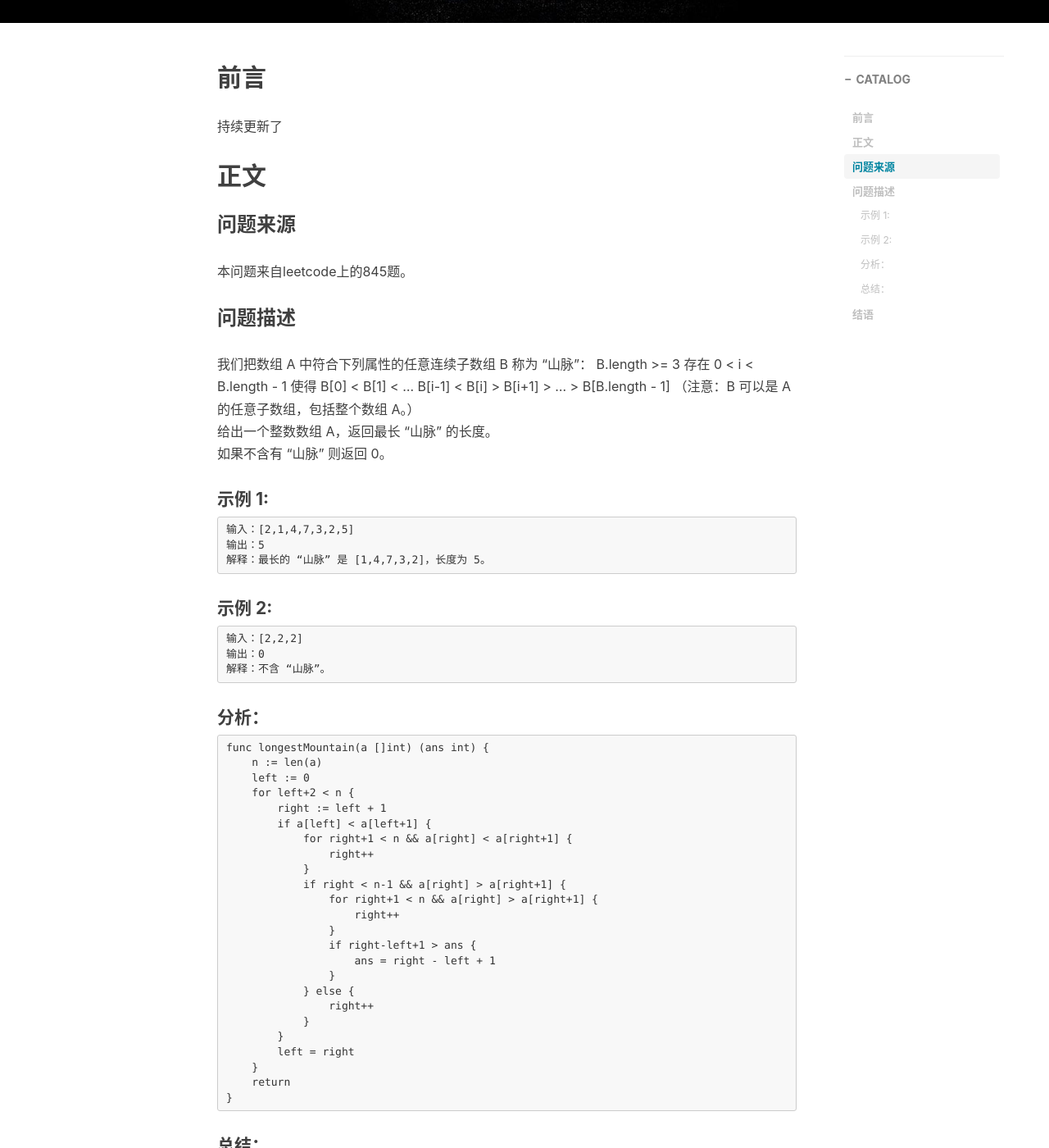
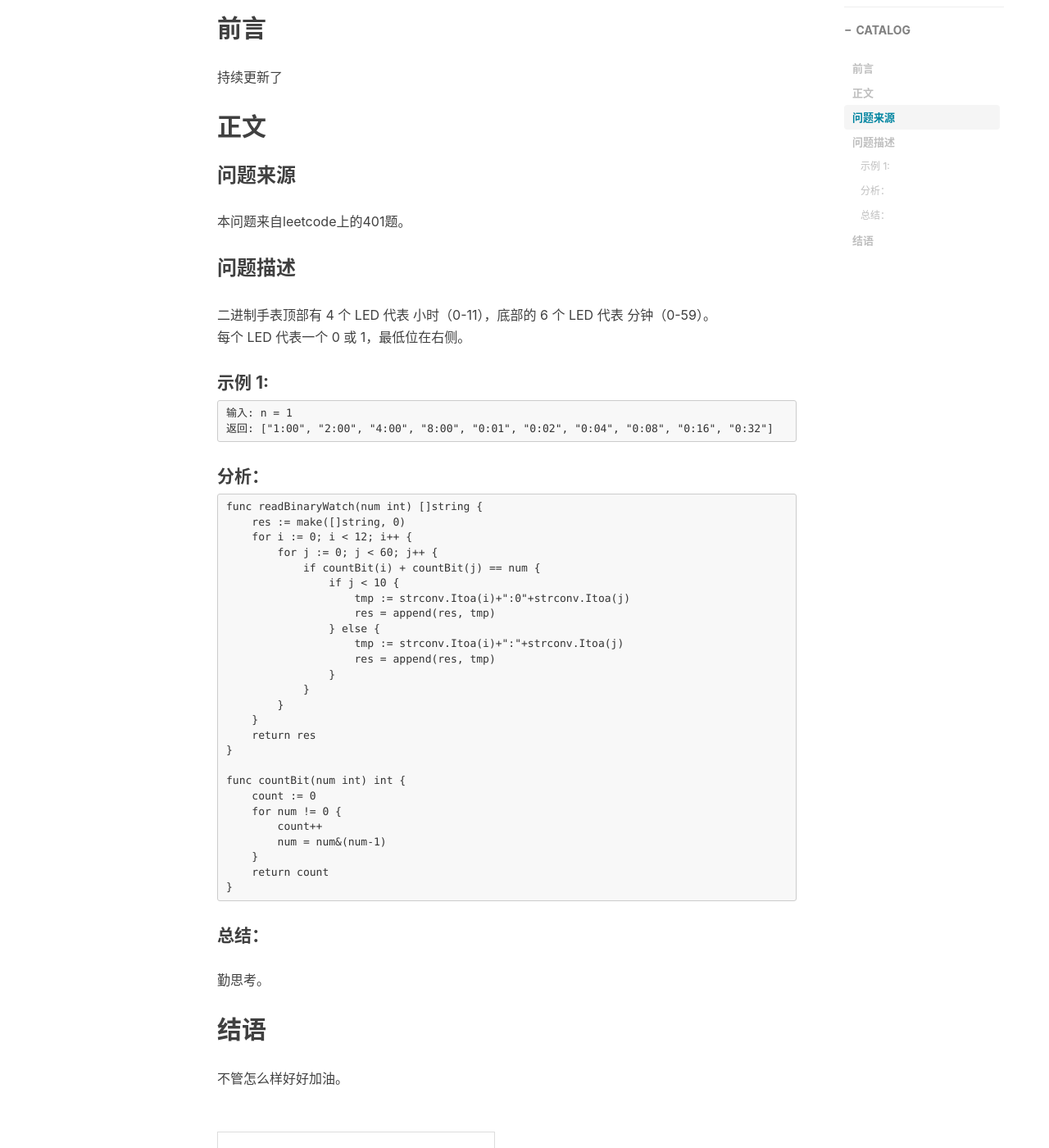
Before and after one commit to pamleft/pamleft.github.io, a Jekyll site: the page built from _posts/2020-11-01-leetcode401二进制手表.md, in a window 1280 px wide and 1400 px high, scrolled down 555 px. Shown: the whole window at 82% size. Built offline with Jekyll 4.4.1, drawn with Linux system fonts in a browser that asks for light colours; nearby versions of some CDN libraries; comment, search, counter and statistics services are not loaded; some of the changed text lies outside the part shown.

Commit message:
20201102

````diff
--- a/_posts/2020-11-01-leetcode401二进制手表.md
+++ b/_posts/2020-11-01-leetcode401二进制手表.md
@@ -1,7 +1,7 @@
 ---
 layout:     post
-title:      leetcode845数组中的最长山脉
-subtitle:   leetcode 845 Longest Mountain in Array
+title:      leetcode401二进制手表
+subtitle:   leetcode 401 Binary Watch
 author:     BY
 header-img: img/post-bg-universe.jpg
 catalog: true
@@ -18,56 +18,46 @@ tags:
 
 ### 问题来源
 
-本问题来自leetcode上的845题。
+本问题来自leetcode上的401题。
 
 ### 问题描述
 
-我们把数组 A 中符合下列属性的任意连续子数组 B 称为 “山脉”：
-	B.length >= 3
-	存在 0 < i < B.length - 1 使得 B[0] < B[1] < ... B[i-1] < B[i] > B[i+1] > ... > B[B.length - 1]
-（注意：B 可以是 A 的任意子数组，包括整个数组 A。）
-给出一个整数数组 A，返回最长 “山脉” 的长度。
-如果不含有 “山脉” 则返回 0。
+二进制手表顶部有 4 个 LED 代表 小时（0-11），底部的 6 个 LED 代表 分钟（0-59）。
+每个 LED 代表一个 0 或 1，最低位在右侧。
 
 #### 示例 1:
 ```
-输入：[2,1,4,7,3,2,5]
-输出：5
-解释：最长的 “山脉” 是 [1,4,7,3,2]，长度为 5。
-```
-
-#### 示例 2:
-```
-输入：[2,2,2]
-输出：0
-解释：不含 “山脉”。
+输入: n = 1
+返回: ["1:00", "2:00", "4:00", "8:00", "0:01", "0:02", "0:04", "0:08", "0:16", "0:32"]
 ```
 
 #### 分析：
 ```
-func longestMountain(a []int) (ans int) {
-    n := len(a)
-    left := 0
-    for left+2 < n {
-        right := left + 1
-        if a[left] < a[left+1] {
-            for right+1 < n && a[right] < a[right+1] {
-                right++
-            }
-            if right < n-1 && a[right] > a[right+1] {
-                for right+1 < n && a[right] > a[right+1] {
-                    right++
+func readBinaryWatch(num int) []string {
+    res := make([]string, 0)
+    for i := 0; i < 12; i++ {
+        for j := 0; j < 60; j++ {
+            if countBit(i) + countBit(j) == num {
+                if j < 10 {
+                    tmp := strconv.Itoa(i)+":0"+strconv.Itoa(j)
+                    res = append(res, tmp)
+                } else {
+                    tmp := strconv.Itoa(i)+":"+strconv.Itoa(j)
+                    res = append(res, tmp)
                 }
-                if right-left+1 > ans {
-                    ans = right - left + 1
-                }
-            } else {
-                right++
             }
         }
-        left = right
     }
-    return
+    return res
+}
+
+func countBit(num int) int {
+    count := 0
+    for num != 0 {
+        count++
+        num = num&(num-1)
+    }
+    return count
 }
 ```
 
````
